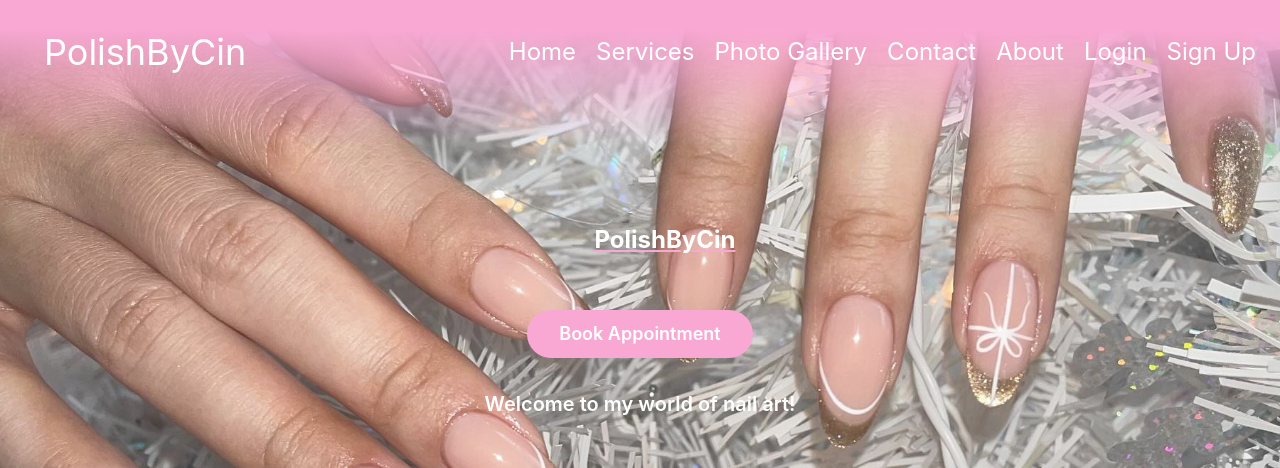
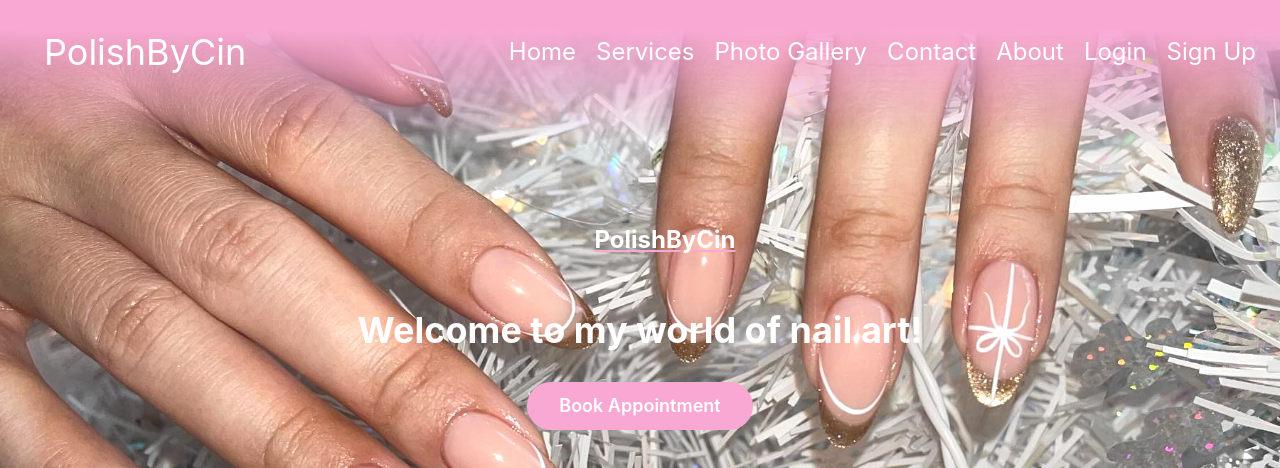
Before and after one commit to ryanpv/beauty-service-app, a React (Create React App) app in the folder client/: page /home in a window 1280 px wide. Shown: the top 468 px of the page. Built offline with nearby package versions, Linux system fonts and the light colour scheme; no server answers.

Commit message:
minor style changes

```diff
--- a/client/src/components/home-page.tsx
+++ b/client/src/components/home-page.tsx
@@ -54,7 +54,7 @@ export default function HomePage() {
   return (
     <div className='flex flex-col bg-gray-100 '>
       <header
-        className='flex flex-col w-full space-y-10 h-[70vh] fixed top-0 z-10 opacity-[.85]'
+        className='flex flex-col contrast-125 w-full space-y-10 h-[70vh] fixed top-0 z-10 opacity-[.85]'
         style={ { backgroundImage: `url(${require('./cover-photo.jpg')})`, backgroundSize: 'cover', backgroundPosition: 'center' } }
       />
 
@@ -76,6 +76,10 @@ export default function HomePage() {
             </a>
           </div>
         </div>
+        <p className='text-white text-4xl font-bold text-center'>
+          Welcome to my world of nail art!
+        </p>
+
 
         <Link
           to='/book-appointment'
@@ -83,10 +87,6 @@ export default function HomePage() {
         >
           Book Appointment
         </Link>
-
-        <p className='text-white text-xl font-semibold text-center'>
-          Welcome to my world of nail art!
-        </p>
       </div>
 
       <div className='z-10 bg-gray-100 pb-10 space-y-3 mt-[12vh]'>
--- a/client/src/components/navbar.tsx
+++ b/client/src/components/navbar.tsx
@@ -82,7 +82,7 @@ const Navbar: FC = () => {
     <>
       <nav
         id='navbar'
-        className={ `block z-50 flex sticky top-0 items-center justify-between flex-wrap text-white ${ isHome ? 'bg-gradient-to-b from-pink-300 from-20% h-36 px-6 pb-10' : 'p-6 bg-pink-300'}` }
+        className={ `block drop-shadow-md z-50 flex sticky top-0 items-center justify-between flex-wrap text-white ${ isHome ? 'bg-gradient-to-b from-pink-300 from-20% h-36 px-6 pb-10' : 'p-6 bg-pink-300'}` }
       >
         <div className='justify-start lg:px-5 text-4xl'>
           <Link to='/home'>
```
